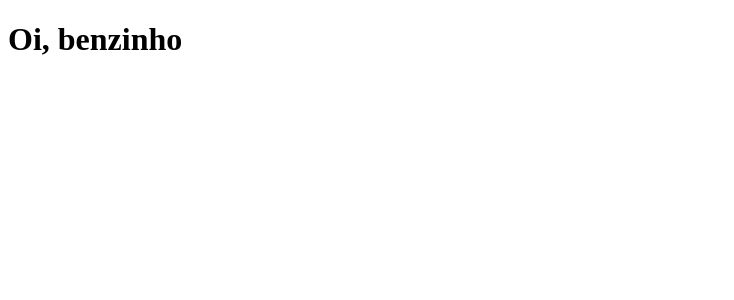
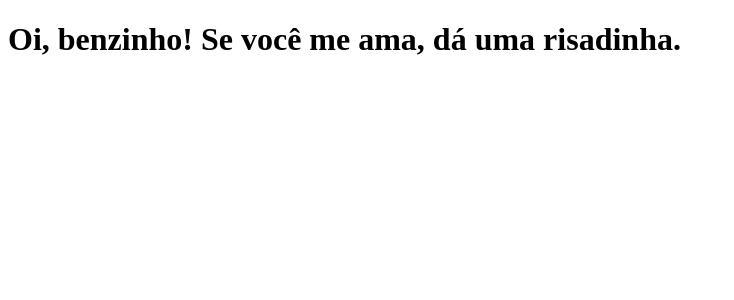
Before and after one commit to puck-arthur/clone-tabnews, a Next.js app: page / in a window 1280 px wide. Shown: the top 300 px of the page, without its empty margins (0-734 px from the left). Built offline with nearby package versions, Linux system fonts and the light colour scheme.

Commit message:
altera a frase da página principal

```diff
--- a/pages/index.js
+++ b/pages/index.js
@@ -1,5 +1,5 @@
 function Home() {
-    return <h1>Oi, benzinho</h1>
+    return <h1>Oi, benzinho! Se você me ama, dá uma risadinha.</h1>
 }
 
 export default Home;
```
